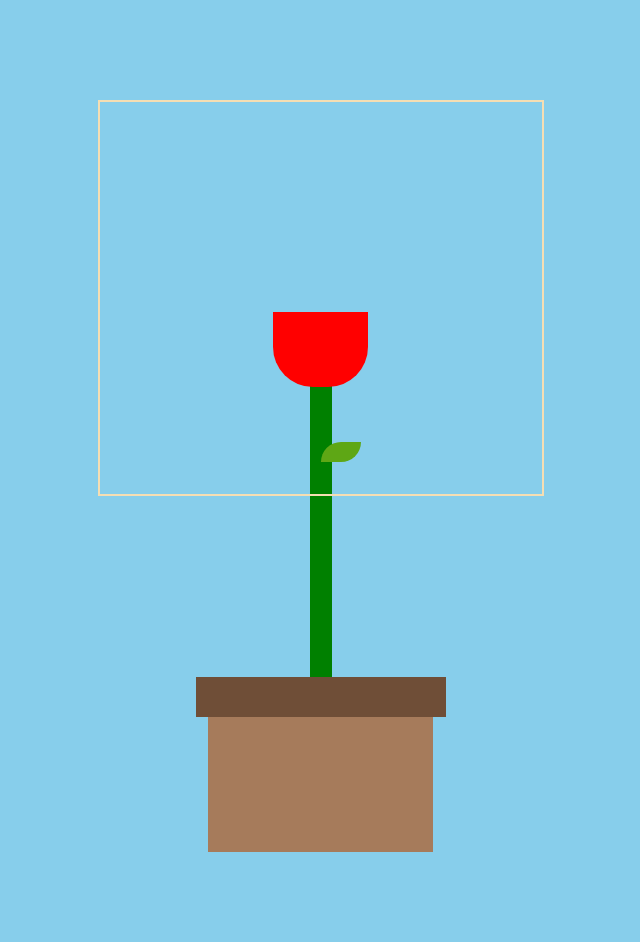
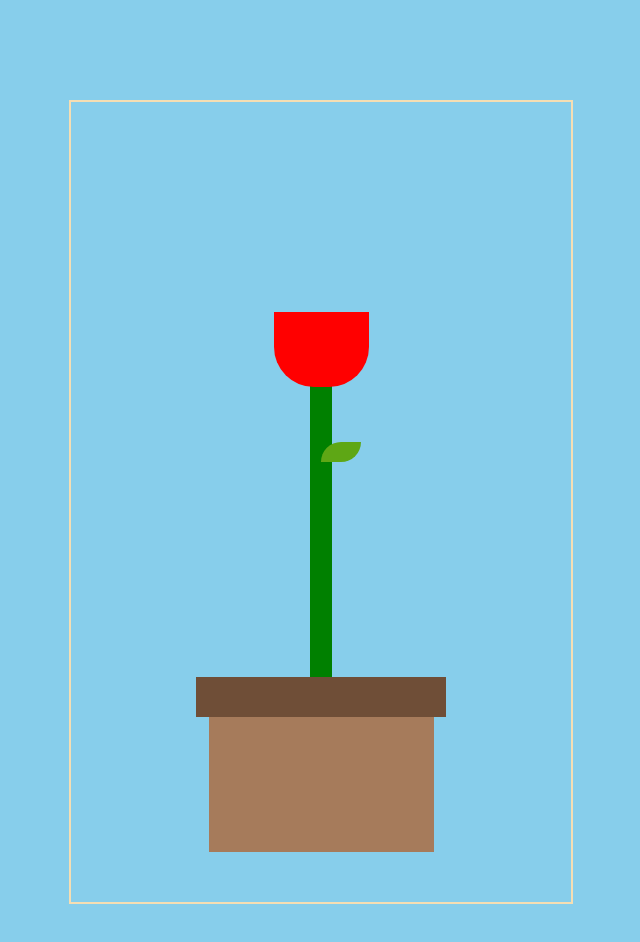
Before and after one commit to brogendary/bunga, a plain HTML site: page index.html in a window 1280 px wide. Shown: the whole page, without its empty margins (319-959 px from the left). Before the commit the page ends 852 px from the top, so only its background shows below. Drawn offline with Linux system fonts and the light colour scheme.

Commit message:
Update style.css

```diff
--- a/style.css
+++ b/style.css
@@ -3,8 +3,8 @@ body{
 }
 
 .bunga{
-    width: 35%;
-    height: 50%;
+    width: 500px;
+    height: 800px;
     border: 2px solid wheat;
     margin: 100px auto;
 
```
